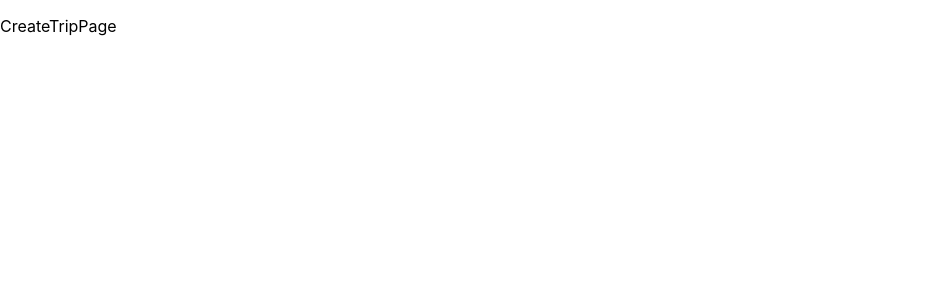
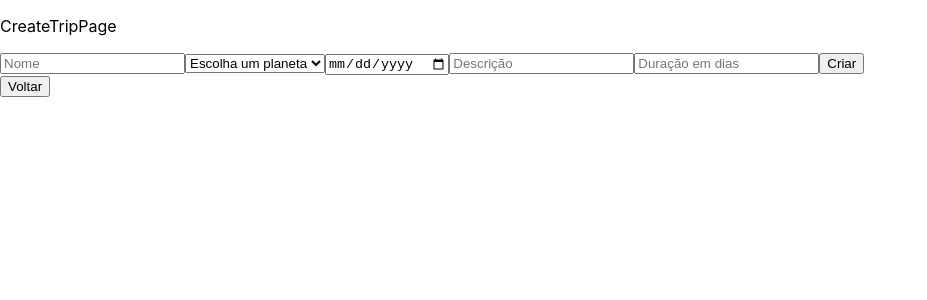
Before and after one commit to future4code/Vitoria-Mochovik, a React (Create React App) app in the folder semana10/projeto-labeX/labex/: page /admin/trips/create in a window 1280 px wide. Shown: the top 300 px of the page, without its empty margins (0-927 px from the left). Built offline with nearby package versions, Linux system fonts and the light colour scheme.

Commit message:
:package: Página de criar viagem feita

```diff
--- a/semana10/projeto-labeX/labex/src/pages/createTrip/CreateTripPage.js
+++ b/semana10/projeto-labeX/labex/src/pages/createTrip/CreateTripPage.js
@@ -1,9 +1,98 @@
+import axios from 'axios'
 import React from  'react'
+import useForm from '../hooks/useForm'
+import {useHistory} from "react-router-dom"
+
 
 const CreateTripPage = () => {
+    const { form, onChange, cleanFields } = useForm({
+        name: "",
+        planet: "",
+        date: "",
+        description: "",
+        durationInDays: "",
+
+
+    })
+    const history = useHistory()
+    const token = window.localStorage.getItem("token")
+
+    const create = (event) =>{
+        event.preventDefault()
+
+        const url =`https://us-central1-labenu-apis.cloudfunctions.net/labeX/vitoria-mochovik-molina/trips`
+        const headers = {
+            auth: token
+        }
+
+        axios.post(url, form, {headers})
+        .then((res) => {
+            console.log("deu certo viagem criada", res.data)
+            cleanFields()
+        })
+        .catch((err) => {
+            console.log("deu erro para criar ", err.message)
+        })
+
+
+    }
+
+    const goBack = () => {
+        history.goBack()
+    }
     return(
         <div>
             <p> CreateTripPage</p>
+            <form onSubmit={create}>
+                <input
+                    name="name"
+                    type="name"
+                    placeholder={"Nome"}
+                    value={form.name}
+                    onChange={onChange}
+                    required
+                />
+                <select name="planet" onChange={onChange} required>
+                    <option value="Escolha um planeta"> Escolha um planeta</option>
+                    <option value="Mercurio"> Mercurio </option>
+                    <option value="venus"> Venus </option>
+                    <option value="terra"> Terra </option>
+                    <option value="marte"> Marte </option>
+                    <option value="jupiter"> Jupiter </option>
+                    <option value="saturno"> Saturno </option>
+                    <option value="urano"> Urano </option>
+                    <option value="netuno"> Netuno </option>
+                    <option value="plutao"> Plutão </option>
+
+                </select>
+                <input
+                    name="date"
+                    type="date"
+                    value={form.date}
+                    onChange={onChange}
+                    required
+                />
+                <input
+                    name="description"
+                    type="text"
+                    placeholder={"Descrição"}
+                    value={form.description}
+                    onChange={onChange}
+                    required
+                />
+                 <input
+                    name="durationInDays"
+                    type="number"
+                    placeholder={"Duração em dias"}
+                    value={form.durationInDays}
+                    onChange={onChange}
+                    required
+
+                />
+
+                <button> Criar </button>
+            </form>
+            <button onClick={goBack}> Voltar </button>
         </div>
     )
 }
```
